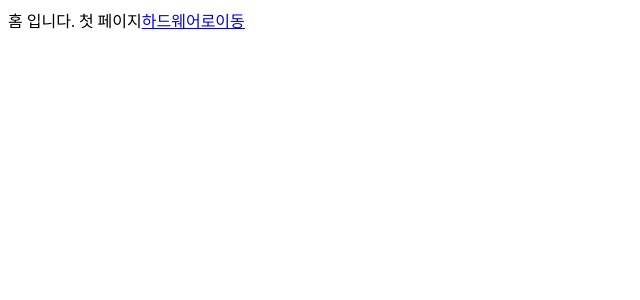
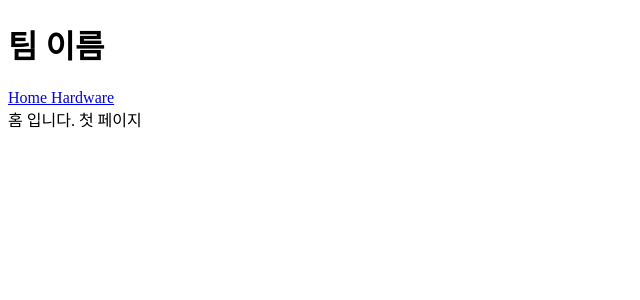
Before and after one commit to Ham-G-Gong/GradProj, a React app: page / in a window 1280 px wide. Shown: the top 300 px of the page, without its empty margins (0-640 px from the left). Built offline with nearby package versions, Linux system fonts and the light colour scheme.

Commit message:
:sparkles: header 모양만 만듦

```diff
--- /dev/null
+++ b/src/components/organisms/Header.js
@@ -0,0 +1,11 @@
+import { Link } from "react-router-dom";
+
+export const Header = () => {
+  return (
+    <header className="header">
+      <h1>팀 이름</h1>
+      <Link to="/">Home </Link>
+      <Link to="/hardware">Hardware</Link>
+    </header>
+  );
+};
--- a/src/pages/Hardware/Hardware.js
+++ b/src/pages/Hardware/Hardware.js
@@ -1,10 +1,10 @@
-import { Link } from "react-router-dom";
+import { Header } from "../../components/organisms/Header";
 
 export const Hardware = () => {
   return (
     <div className="home">
-      홈 아닙니다
-      <Link to="..">홈으로이동</Link>
+      <Header />
+      <div>하두에어</div>
     </div>
   );
 };
--- a/src/pages/Home/Home.js
+++ b/src/pages/Home/Home.js
@@ -1,10 +1,10 @@
-import { Link } from "react-router-dom";
+import { Header } from "../../components/organisms/Header";
 
 export const Home = () => {
   return (
     <div className="home">
-      홈 입니다. 첫 페이지
-      <Link to="Hardware">하드웨어로이동</Link>
+      <Header />
+      <div>홈 입니다. 첫 페이지</div>
     </div>
   );
 };
```
Also changed, not shown: src/components/templates/Hardware.js (added), src/components/templates/Home.js (added).
